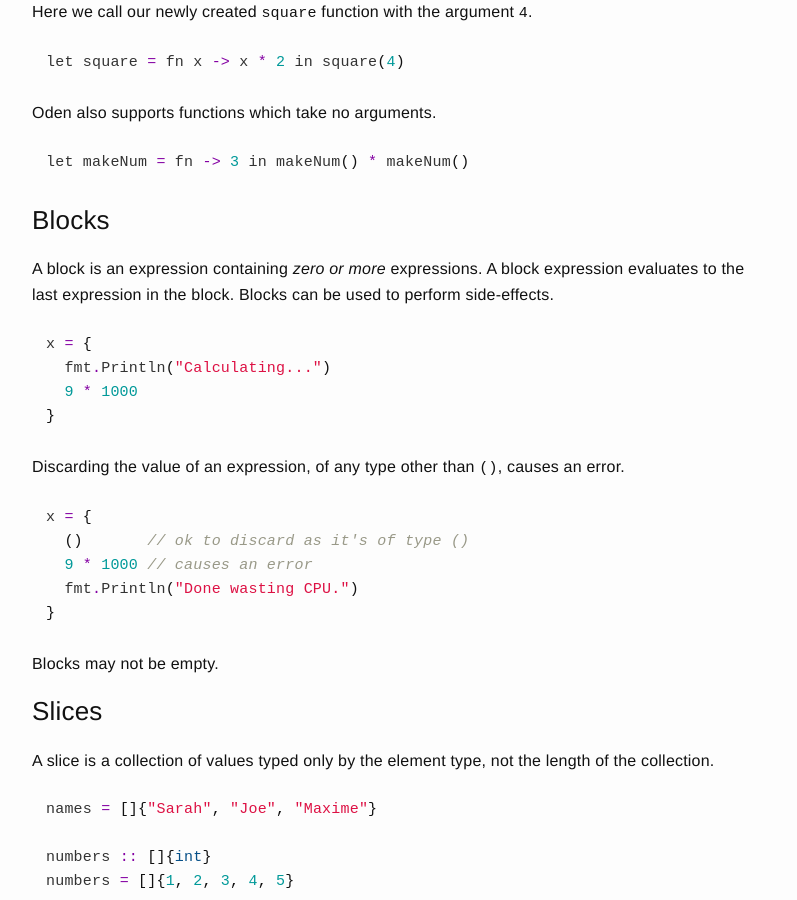
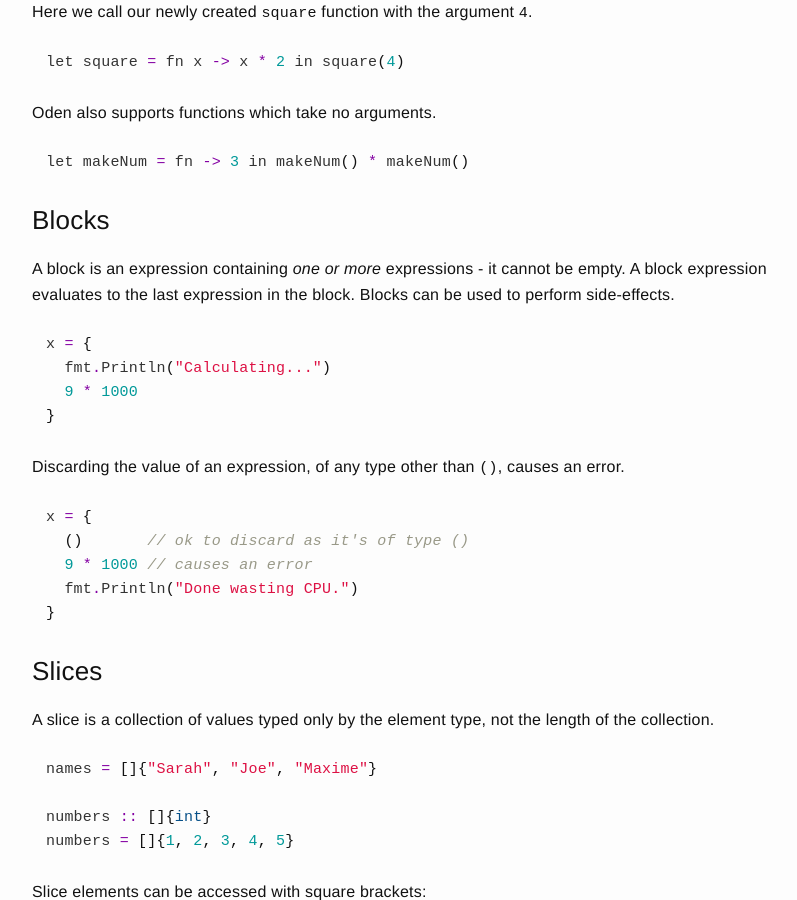
Before and after one commit to oden-lang/oden-lang.github.io, a Jekyll site: the page built from user-guide/language-reference/forms.md, in a window 1280 px wide and 900 px high, scrolled down 2961 px. Shown: the whole window, without its empty margins (238-1035 px from the left). Built offline with Jekyll 4.4.1, drawn with Linux system fonts in a browser that asks for light colours.

Commit message:
Disambiguate block emptyness

```diff
--- a/user-guide/language-reference/forms.md
+++ b/user-guide/language-reference/forms.md
@@ -159,9 +159,9 @@ let makeNum = fn -> 3 in makeNum() * makeNum()
 
 ## Blocks
 
-A block is an expression containing *zero or more* expressions. A block
-expression evaluates to the last expression in the block. Blocks can be used to
-perform side-effects.
+A block is an expression containing *one or more* expressions - it cannot be
+empty. A block expression evaluates to the last expression in the block. Blocks
+can be used to perform side-effects.
 
 {% highlight go %}
 x = {
@@ -180,8 +180,6 @@ x = {
   fmt.Println("Done wasting CPU.")
 }
 {% endhighlight %}
-
-Blocks may not be empty.
 
 ## Slices
 
```
